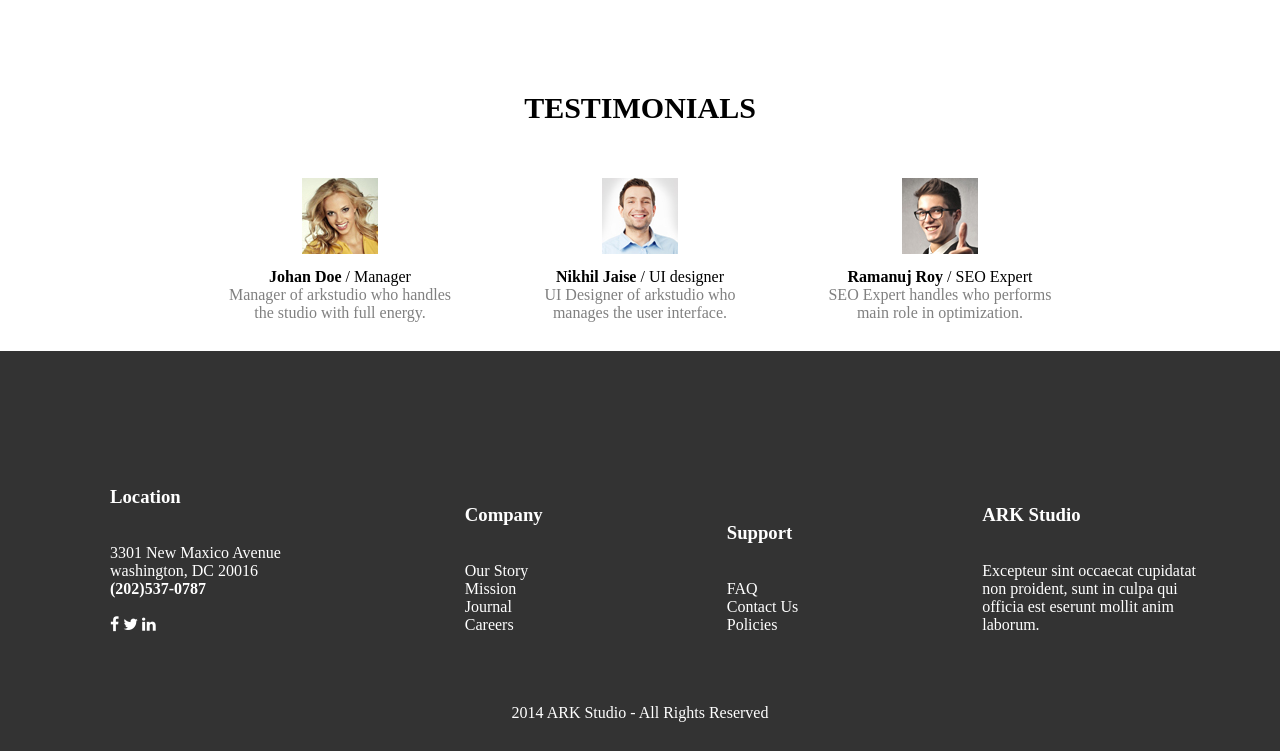
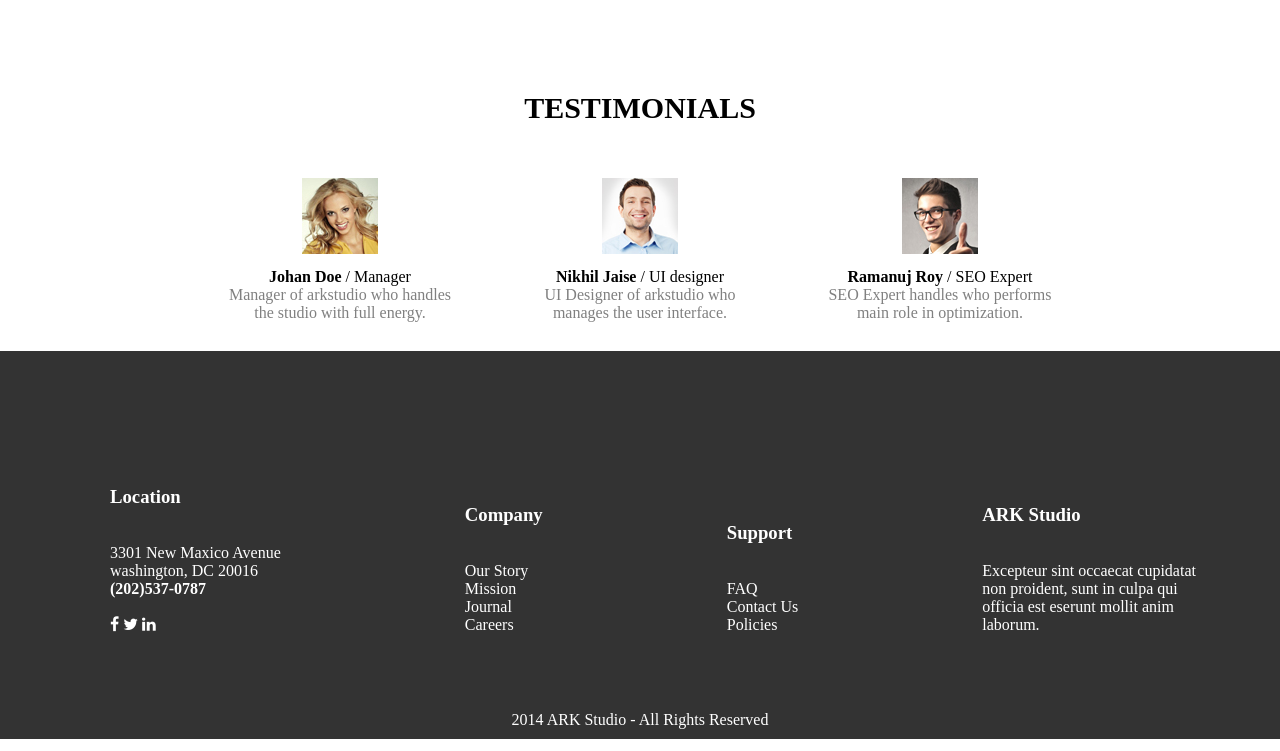
Before and after one commit to Madhukumbhar/ark-studio, a plain HTML site: page index.html in a window 1280 px wide. Shown: the part 1327-2078 px from the top of the page. Drawn offline with Linux system fonts and the light colour scheme; files whose address does not match are found by name.

Commit message:
second time changes

```diff
--- a/index.html
+++ b/index.html
@@ -105,8 +105,8 @@
                 </li>
             </ul>
         </section>
-        <footer class="footer_widget">
-            <footer_widget>
+        <footer>
+            <div class="footer_widget">
                 <div>
                     <h3>Location</h3><br><br>
                     3301 New Maxico Avenue<br>
@@ -142,7 +142,7 @@
                     laborum.
                 </div>
 
-            </footer_widget>
+            </div>
             <p class="rights">2014 ARK Studio - All Rights Reserved</p>
 
 
--- a/styles/main.css
+++ b/styles/main.css
@@ -136,7 +136,7 @@
 }
 .footer_widget{
     background-color:	rgb(51, 51, 51);
-    height: 400px;
+    height: 360px;
 }
 .footer_widget div{
     display: inline-block;
@@ -155,8 +155,11 @@
     text-decoration: none;
     color: white;
 }
-.rights{
+footer .rights{
     color: white;
     text-align: center;
-    padding-bottom: 20px;
+    margin-top: 0;
+    padding-bottom: 10px;
+    background-color:	rgb(51, 51, 51);
+    /*padding-bottom: 20px;*/
 }
```
